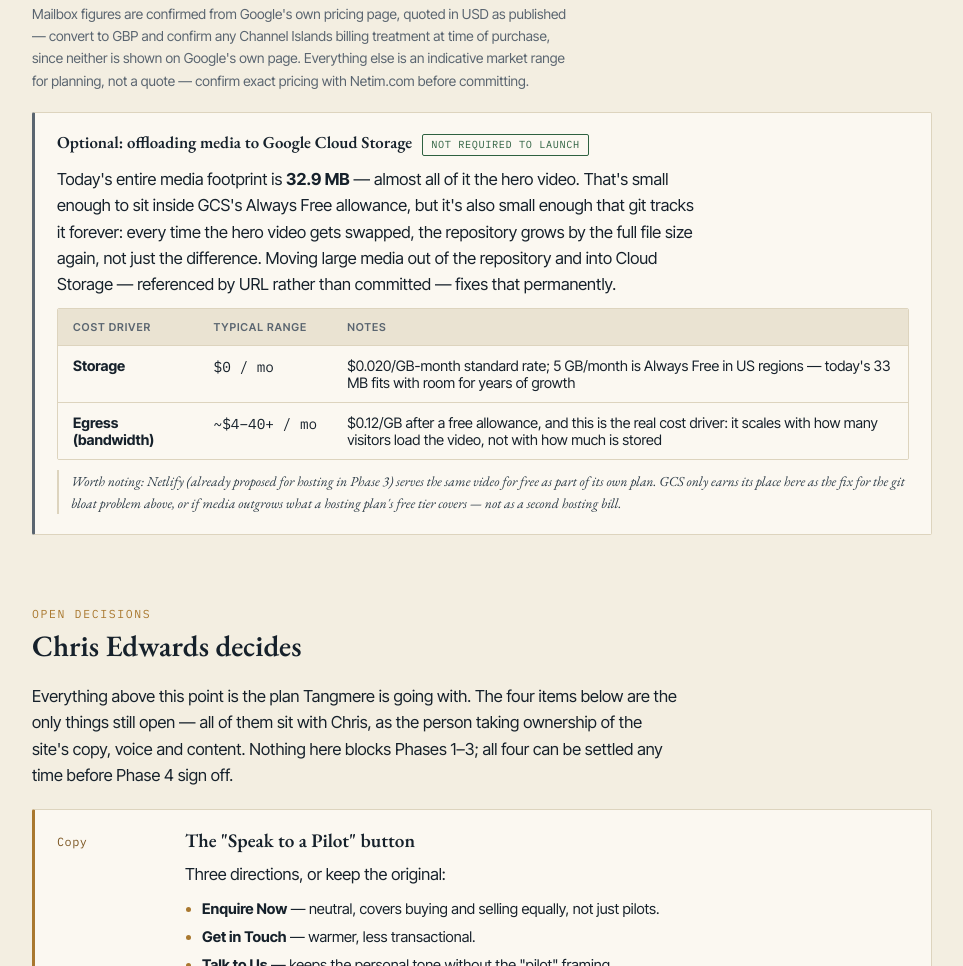
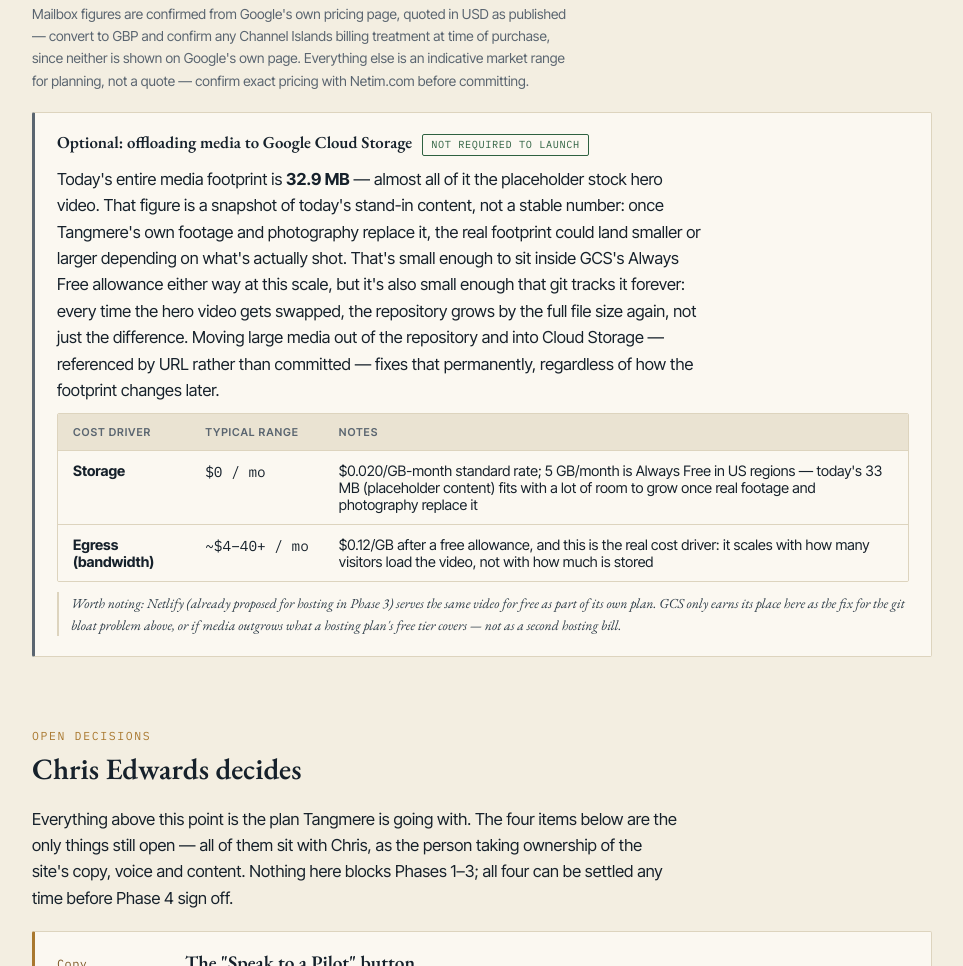
Before and after one commit to primadvs/dvs-tangmere-website, a plain HTML site: page proposal/launch-plan.html in a window 1280 px wide. Shown: the part 5108-6074 px from the top of the page, without its empty margins (158-1121 px from the left). Drawn offline with nearby package versions, Linux system fonts and the light colour scheme.

Commit message:
Caveat the 32.9MB media figure as today's placeholder, not a stable number
The GCS section cited 32.9MB as if it were a fixed footprint. It's
almost entirely the placeholder stock hero video — once that's
replaced with Tangmere's own footage and photography, the real
footprint could land smaller or larger depending on what's shot.
Both documents now say so explicitly rather than implying stability.

Co-Authored-By: Claude Sonnet 5 <noreply@anthropic.com>

```diff
--- a/proposal/launch-plan.html
+++ b/proposal/launch-plan.html
@@ -469,12 +469,12 @@
     <div class="phase" style="grid-template-columns:1fr; border-left-color:var(--slate)">
       <div class="phase__body">
         <div class="phase__title"><h3 style="font-size:1.05rem">Optional: offloading media to Google Cloud Storage</h3><span class="pill pill--ok">Not required to launch</span></div>
-        <p>Today's entire media footprint is <b>32.9&nbsp;MB</b> &mdash; almost all of it the hero video. That's small enough to sit inside GCS's Always Free allowance, but it's also small enough that git tracks it forever: every time the hero video gets swapped, the repository grows by the full file size again, not just the difference. Moving large media out of the repository and into Cloud Storage &mdash; referenced by URL rather than committed &mdash; fixes that permanently.</p>
+        <p>Today's entire media footprint is <b>32.9&nbsp;MB</b> &mdash; almost all of it the placeholder stock hero video. That figure is a snapshot of today's stand-in content, not a stable number: once Tangmere's own footage and photography replace it, the real footprint could land smaller or larger depending on what's actually shot. That's small enough to sit inside GCS's Always Free allowance either way at this scale, but it's also small enough that git tracks it forever: every time the hero video gets swapped, the repository grows by the full file size again, not just the difference. Moving large media out of the repository and into Cloud Storage &mdash; referenced by URL rather than committed &mdash; fixes that permanently, regardless of how the footprint changes later.</p>
         <div class="scroll">
           <table>
             <thead><tr><th>Cost driver</th><th class="num">Typical range</th><th>Notes</th></tr></thead>
             <tbody>
-              <tr><td><b>Storage</b></td><td class="num">$0 / mo</td><td>$0.020/GB-month standard rate; 5 GB/month is Always Free in US regions &mdash; today's 33 MB fits with room for years of growth</td></tr>
+              <tr><td><b>Storage</b></td><td class="num">$0 / mo</td><td>$0.020/GB-month standard rate; 5 GB/month is Always Free in US regions &mdash; today's 33 MB (placeholder content) fits with a lot of room to grow once real footage and photography replace it</td></tr>
               <tr><td><b>Egress (bandwidth)</b></td><td class="num">~$4&ndash;40+ / mo</td><td>$0.12/GB after a free allowance, and this is the real cost driver: it scales with how many visitors load the video, not with how much is stored</td></tr>
             </tbody>
           </table>
```
Also changed, not shown: PROJECT-STATUS.md (+1 -1 lines).
